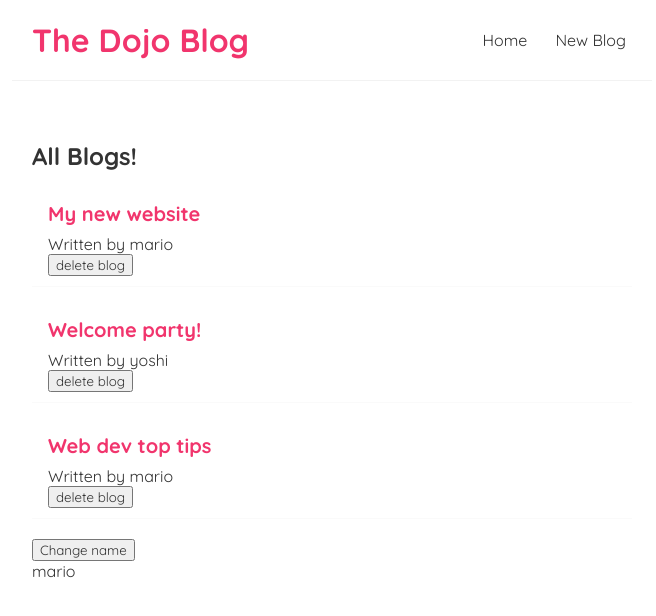
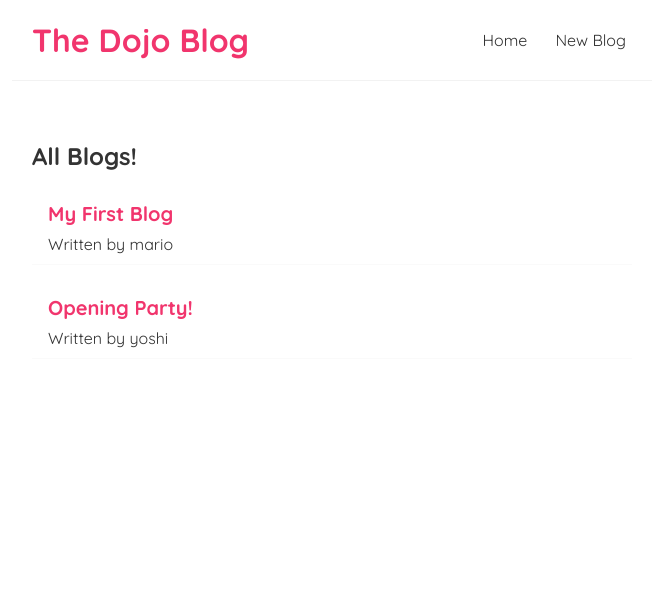
Before and after one commit to Onushkis/ninjareact, a React (Create React App) app: page / in a window 1280 px wide. Shown: the top 616 px of the page, without its empty margins (308-964 px from the left). Built offline with nearby package versions, Linux system fonts and the light colour scheme; data requests are answered from the project's data file.

Commit message:
add changes Fetchin with data useEffect

```diff
--- a/src/BlogList.js
+++ b/src/BlogList.js
@@ -1,4 +1,4 @@
-const BlogList = ({blogs, title, handleDelete}) => {
+const BlogList = ({blogs, title }) => {
     /* const blogs = props.blogs;
     const title = props.title; */
 
@@ -9,7 +9,7 @@
         <div className="blog-preview" key={blog.id}>
           <h2> {blog.title}</h2>
           <p> Written by {blog.author}</p>
-          <button onClick={() => handleDelete(blog.id)}>delete blog</button>
+
         </div>
       ))}
     </div>
--- a/src/Home.js
+++ b/src/Home.js
@@ -2,33 +2,28 @@
 import BlogList from "./BlogList";
 
 const Home = () => {
-    const [blogs, setBlogs] = useState([
-        { title: 'My new website', body: 'lorem ipsum...', author: 'mario', id: 1 },
-        { title: 'Welcome party!', body: 'lorem ipsum...', author: 'yoshi', id: 2 },
-        { title: 'Web dev top tips', body: 'lorem ipsum...', author: 'mario', id: 3 }
-    ]);
+    const [blogs, setBlogs] = useState(null);
 
     const [name, setName] = useState('mario');
 
-    const handleDelete = (id) => {
-        const newBlogs = blogs.filter( blog => blog.id !== id);
-        setBlogs(newBlogs);
-    }
+
 
     useEffect(() => {
-        console.log('use effect run');
-        console.log(name);
-    }, [name]);
+        fetch (' http://localhost:8000/blogs')
+        .then(res => {
+          return res.json()
+        })
+        .then( data =>  {
+          setBlogs(data);
+        })
+    }, []);
 
   return (
     <div className="home">
 
-     <BlogList blogs={blogs} title='All Blogs!' handleDelete={handleDelete}/>
-     <button onClick={() => setName('luigi')}>Change name</button>
-     <p>{name}</p>
-     {/* <BlogList blogs={blogs.filter((blog) => blog.author  === 'mario')} title='Marios Blogs!'/> */}
+     {blogs && <BlogList blogs={blogs} title='All Blogs!' /> }
 
-    </div>
+     </div>
   );
 };
 
```
